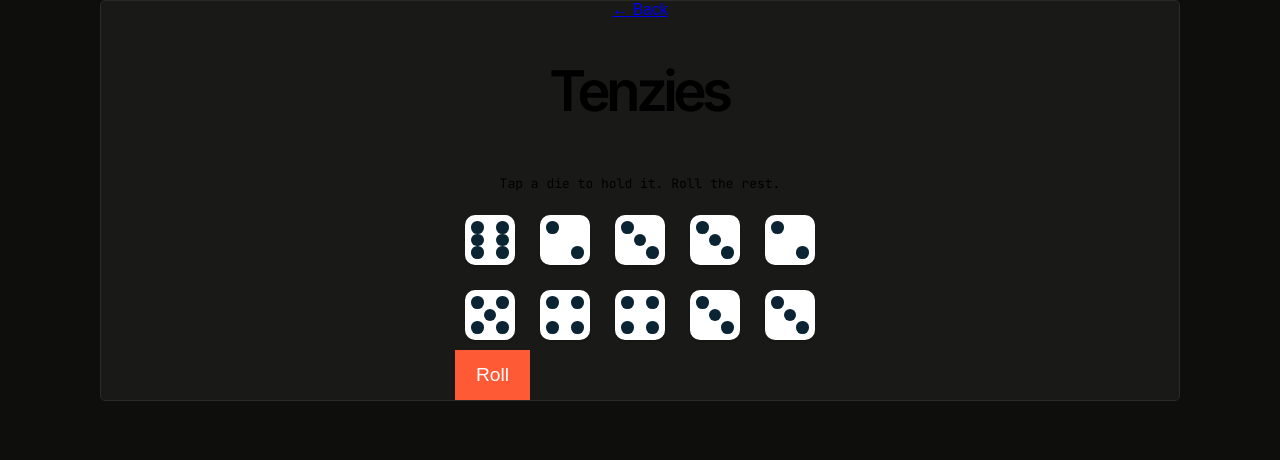
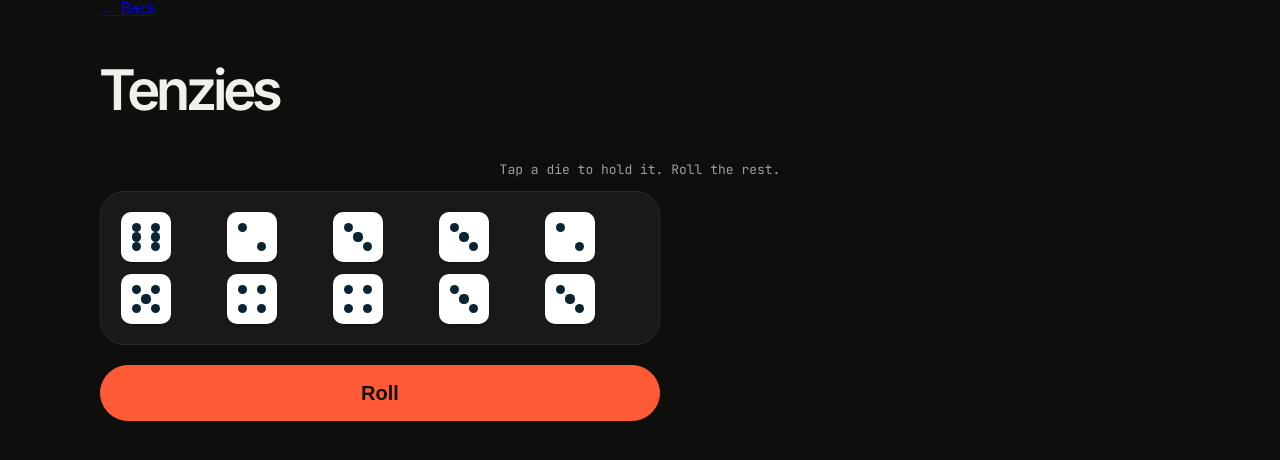
Before and after one commit to Amandecoe/React-Practice, a React (Vite) app in the folder tenzies/: page /play in a window 1280 px wide. Shown: the top 460 px of the page. Built offline with nearby package versions, Linux system fonts and the light colour scheme.

Commit message:
working on the game ui, cards not properly sized

```diff
--- a/tenzies/src/index.css
+++ b/tenzies/src/index.css
@@ -8,29 +8,29 @@ body {
     padding: 0px 100px;
 }
 
-main {
-    background-color: #191917;
-    height: 100%;
-    border-radius: 5px;
-    display: flex;
-    flex-direction: column;
-    justify-content: space-evenly;
-    align-items: center;
-    border: 1px solid #2B2A27;
+.main-dices{
+    width: 100%;
+  max-width: 560px;
+  display: flex;
+  flex-direction: column;
+  gap: 20px;
 }
 .instructions {
     font-family: 'JetBrains mono', sans-serif;
     font-weight: 400;
     font-size: 13px;
     text-align: center;
+    color: #A19E96;
+
 }
 .dice-container {
   display: grid;
   grid-template-columns: repeat(5, 1fr);
-  gap: 25px;
-  max-width: 900px;
-  padding: 10px;
-  height: auto;
+  gap: 12px;
+  padding: 20px;
+  background: #191917;
+  border: 1px solid #2B2A27;
+  border-radius: 24px;
 }
 .die {
   padding: 12%;
@@ -53,6 +53,9 @@ main {
   border-radius: 50%;
   background: #0b2434;
 }
+.die:active {
+  transform: scale(0.96);
+}
 button{
       font-family: Karla, sans-serif;
       cursor: pointer;
@@ -68,14 +71,20 @@ button{
   font-weight: bold;
 }
 button.roll-dice{
-  height: 50px;
-  white-space: nowrap;
-  width: auto;
-  padding: 6px 21px;
-  border: none;
-  background-color: #FF5A36;
-  color:white;
-  font-size: 1.2rem;
+  width: 100%;
+  min-height: 56px;
+  font-family: inherit;
+  font-size: 20px;
+  font-weight: 600;
+  color: #111110;
+  background: #FF5A36;
+  border: 1px solid #FF5A36;
+  border-radius: 999px;
+  cursor: pointer;
+}
+.roll-dice:focus-visible {
+  outline: 3px solid #F2F0EA;
+  outline-offset: 3px;
 }
 .dice-row {
   display: grid;
@@ -94,4 +103,5 @@ hr{
   font-weight: 600;
   letter-spacing: -0.04em;
   font-family: 'Inter Tight';
+  color:#F2F0EA;
 }
--- a/tenzies/src/pages/Game.jsx
+++ b/tenzies/src/pages/Game.jsx
@@ -54,12 +54,14 @@ export default function Game() {
     }
     return (
         <main>
-            <Link to="/">← Back</Link>
             {gameWon && <Confetti/>}
+            <nav>
+                <Link to="/">← Back</Link>
+            </nav>
             <h1 className="title">Tenzies</h1>
             <p className="instructions">Tap a die to hold it. Roll the rest.</p>
 
-            <section>
+            <section className="main-dices">
             <div className="dice-container">
                 {diceElements}
             </div>
```
